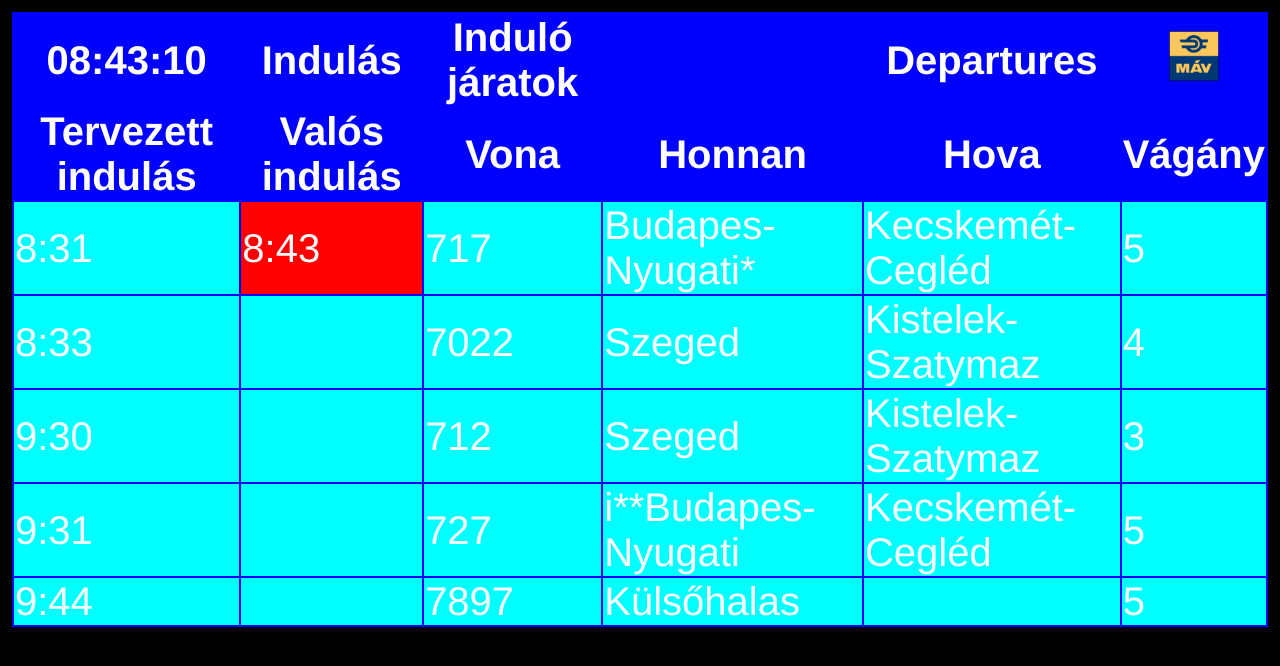
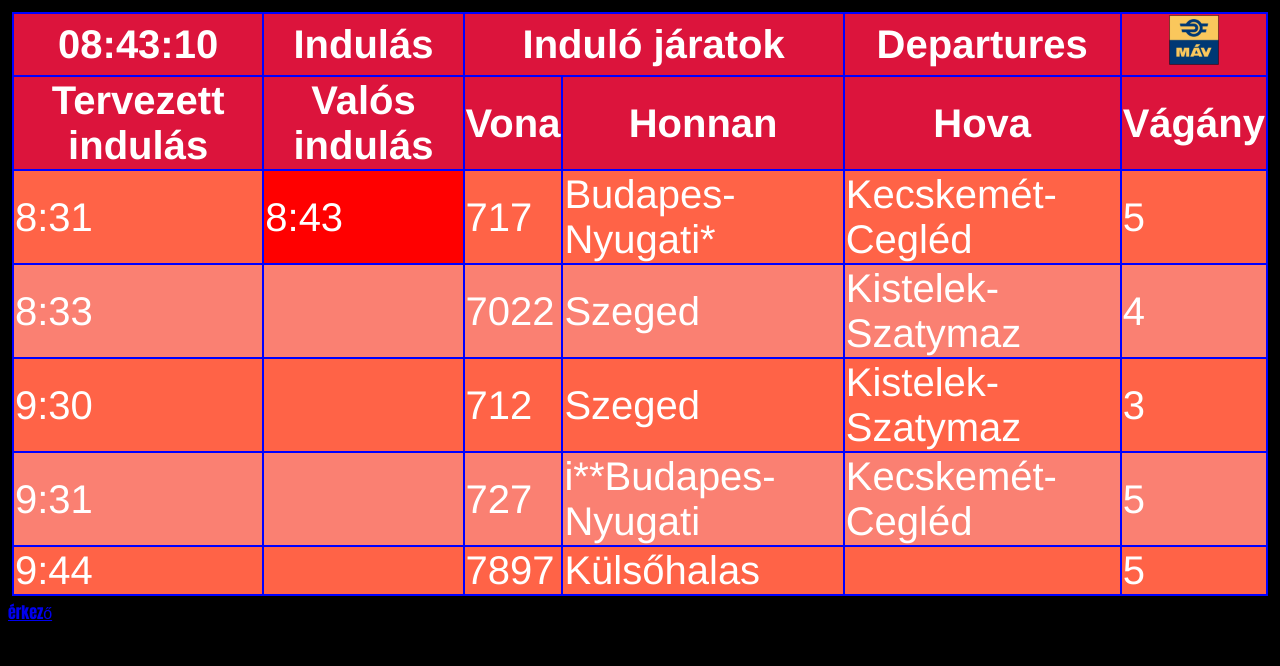
Before and after one commit to Kuruczz/2025_01_30_MAV_Utastajekoztato, a plain HTML site: page indulo_vonatok.html in a window 1280 px wide. Drawn offline with Linux system fonts and the light colour scheme.

Commit message:
paros_paratlan

```diff
--- a/MAV_indulo.css
+++ b/MAV_indulo.css
@@ -12,8 +12,14 @@ body{
 
 }
 tbody{
-    background-color: aqua;
+    background-color: tomato;
 }
-#Kesés{
+#keso_indulo_vonat{
     background-color:  red;
 }
+tbody tr:nth-child(even) {
+    background-color: salmon;
+}
+th {
+    background-color: crimson;
+}
--- a/indulo_vonatok.html
+++ b/indulo_vonatok.html
@@ -12,8 +12,7 @@
             <tr>
                 <th>08:43:10</th>
                 <th>Indulás</th>
-                <th>Induló járatok</th>
-                <th></th>
+                <th colspan="2">Induló járatok</th>
                 <th>Departures</th>
                 <th><img src="Logo_Hungary_MÁV.svg.png" alt="MÁV logo" width="50px" title="MÁV logo"></th>
 
@@ -30,7 +29,7 @@
         <tbody>
             <tr>
                 <td>8:31</td>
-                <td id="Kesés">8:43</td>
+                <td id="keso_indulo_vonat">8:43</td>
                 <td>717</td>
                 <td>Budapes-Nyugati*</td>
                 <td>Kecskemét-Cegléd</td>
@@ -70,5 +69,6 @@
             </tr>
         </tbody>
     </table>
+    <a href="index.html">érkező</a>
 </body>
 </html>
```
Also changed, not shown: index.html (+1 -0 lines).
